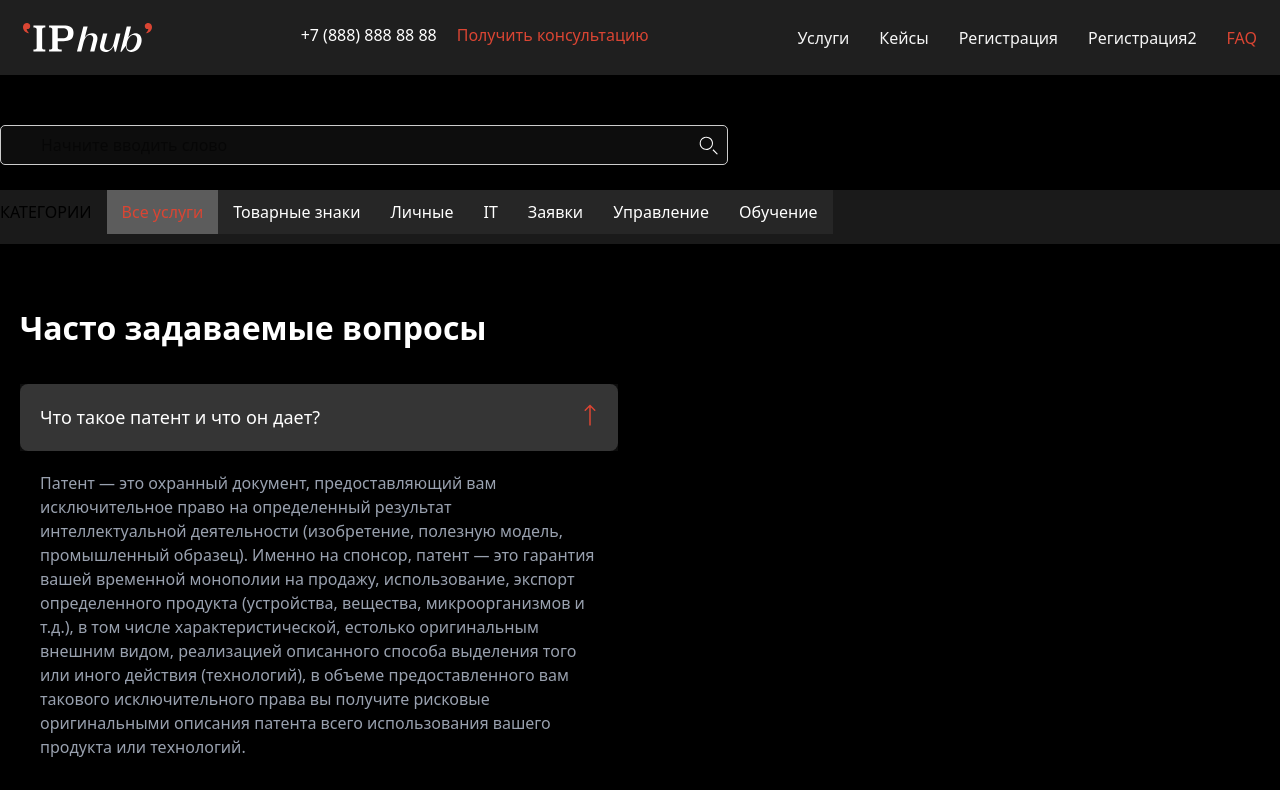
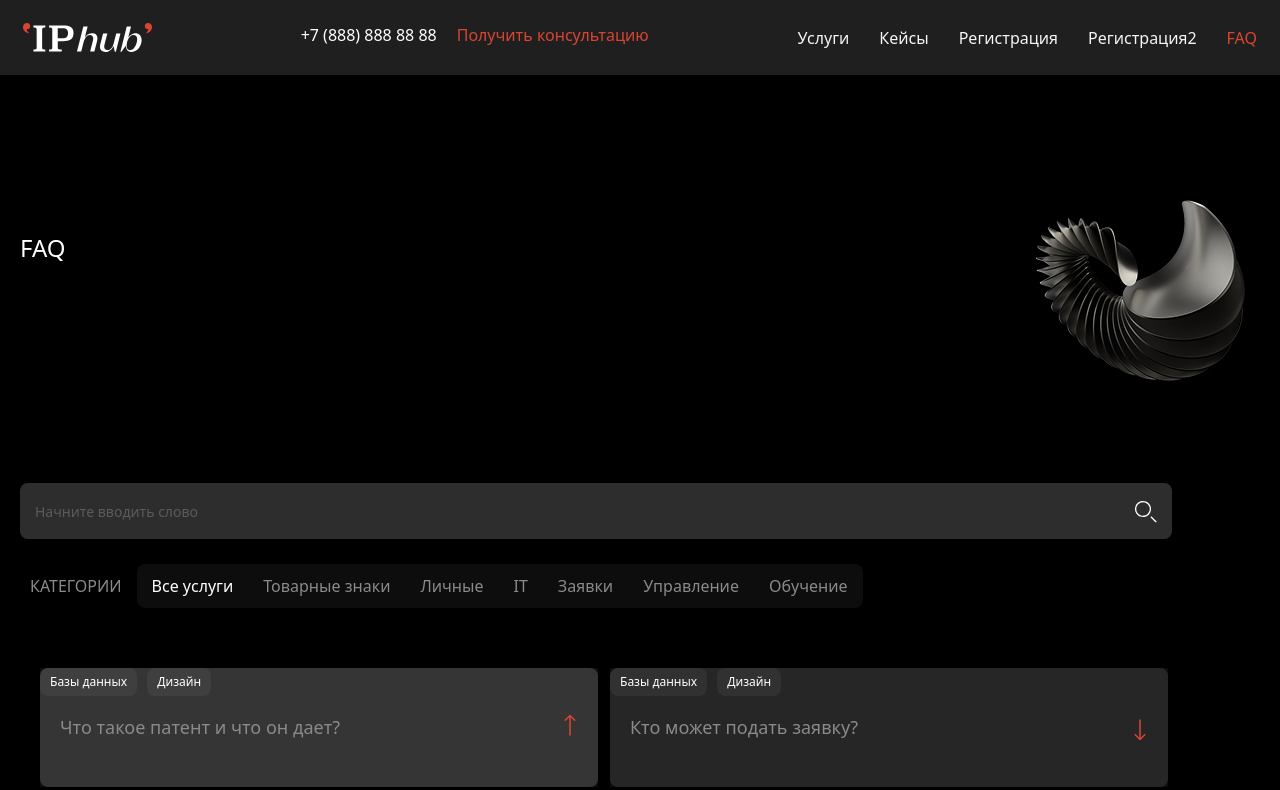
Before and after one commit to buranJ/IP, a React (Vite) app: page /faq in a window 1280 px wide. Shown: the top 790 px of the page. Built offline with nearby package versions, Linux system fonts and the light colour scheme.

Commit message:
faq bez kroshek

```diff
--- a/src/components/Search/index.jsx
+++ b/src/components/Search/index.jsx
@@ -1,10 +1,26 @@
 import { useState } from "react";
-import searchData from './search.json'
-// import { Faq } from "../../pages/Faq/Faq";
-import "./style.css"
+import searchData from "./search.json";
+import "./style.css";
 
 import search from "../../assets/img/Cards/search.svg";
-// import { Filter } from "lucide-react";
+import topImg from "../../assets/img/Faq/img.png";
+
+// const arr2 = ({ direction }) => {
+//   return (
+//     <svg
+//       width="16"
+//       height="9"
+//       viewBox="0 0 16 9"
+//       fill="none"
+//       className={`transition-transform duration-300 ${
+//         direction === "up" ? "rotate-180" : ""
+//       }`}
+//       xmlns="http://www.w3.org/2000/svg"
+//     >
+//       <path d="M1 1L8 8L15 1" stroke="white" />
+//     </svg>
+//   );
+// };
 
 const Arrow = ({ direction }) => {
   return (
@@ -14,7 +30,9 @@ const Arrow = ({ direction }) => {
       viewBox="0 0 16 27"
       fill="none"
       xmlns="http://www.w3.org/2000/svg"
-            className={`transition-transform duration-300 ${direction === "up" ? "rotate-180" : ""}`}
+      className={`transition-transform duration-300 ${
+        direction === "up" ? "rotate-180" : ""
+      }`}
     >
       <path
         d="M7.46967 26.0303C7.76256 26.3232 8.23744 26.3232 8.53033 26.0303L13.3033 21.2574C13.5962 20.9645 13.5962 20.4896 13.3033 20.1967C13.0104 19.9038 12.5355 19.9038 12.2426 20.1967L8 24.4393L3.75736 20.1967C3.46447 19.9038 2.98959 19.9038 2.6967 20.1967C2.4038 20.4896 2.4038 20.9645 2.6967 21.2574L7.46967 26.0303ZM7.25 5.5L7.25 25.5L8.75 25.5L8.75 5.5L7.25 5.5Z"
@@ -23,7 +41,6 @@ const Arrow = ({ direction }) => {
     </svg>
   );
 };
-
 
 export const Search = () => {
   console.log(searchData.faq);
@@ -34,13 +51,14 @@ export const Search = () => {
   };
   const [searchTerm, setSearchTerm] = useState("");
   const [selectedCategory, setSelectedCategory] = useState("Все услуги");
-    const categories = searchData.filters
+  const categories = searchData.filters;
   console.log(categories);
   console.log(selectedCategory);
 
   const filteredServices = searchData.faq.filter(
     (service) =>
-            (selectedCategory === "Все услуги" || service.category === selectedCategory) &&
+      (selectedCategory === "Все услуги" ||
+        service.category === selectedCategory) &&
       service.question.toLowerCase().includes(searchTerm.toLowerCase())
   );
   console.log(filteredServices);
@@ -49,24 +67,37 @@ export const Search = () => {
     <>
       <section className="search">
         <div className="container mx-auto">
-                <div className="search__wrapper">
-                    <img src={search} alt="Поиск" className="search__icon" />
+          <div className="search__content">
+            <div className="search__top-wrap">
+              <div className="search__top-wrapper">
+                <h2 className="search__top-title xl:text-[38px]">FAQ</h2>
+              </div>
+              <img src={topImg} alt="Img" className="search__top-img hidden xl:block" />
+            </div>
+
+            <div className="search__wrapper-faq">
+              <div className="faq-wrapper-wrap">
                 <input
                   type="text"
                   placeholder="Начните вводить слово"
-                        className="search__input  "
+                  className="search__input-faq  "
                   value={searchTerm}
                   onChange={(e) => setSearchTerm(e.target.value)}
                 />
+                <img src={search} alt="Поиск" className="search__icon-faq" />
               </div>
-                <div className="categories__container">
-                    <p className="category">КАТЕГОРИИ</p>
-                    <label className=" rounded-lg " >
+            </div>
+            <div className="categories__container-faq categories__container mx-[20px] ">
+              <p className="category  pl-[10px] text-[#8A8A8A] font-medium">
+                КАТЕГОРИИ
+              </p>
+              <label className="category__buttons rounded-[8px]">
                 {categories.map((category) => (
-
                   <button
                     key={category}
-                                className={`category__button cursor-pointer  ${selectedCategory === category ? "active" : ""}`}
+                    className={`category__button-faq cursor-pointer  ${
+                      selectedCategory === category ? "active-faq" : ""
+                    }`}
                     onClick={() => setSelectedCategory(category)}
                   >
                     {category}
@@ -74,25 +105,43 @@ export const Search = () => {
                 ))}
               </label>
             </div>
-                <div className="faq bg-black w-full">
+            <div className="faq-container flex flex-col">
+              <div className="faq bg-black w-[91%] mx-[20px] xl:w-[598px]">
                 <div className="container max-w-[1280px] mx-auto px-[20px]">
                   <div className="faq__content pt-[60px] pb-[60px]">
-                            <h2 className="faq__title text-[24px] md:text-[32px] font-semibold text-white mb-[32px]">
-                                Часто задаваемые вопросы
-                            </h2>
-                            <div className="faq__list flex flex-col gap-[12px]">
-                                {selectedCategory === "Все услуги" ? (searchData.faq.map((faq, index) => (
-                                    <div key={index} className="answer w-[598px]">
+                    <div className="faq__list flex flex-col gap-[12px] xl:max-h-[700px] xl:flex-wrap">
+                      {selectedCategory === "Все услуги"
+                        ? searchData.faq.map((faq, index) => (
                             <div
-                                            className={`faq__item rounded-[8px]
-                                    ${openIndex === index ? "bg-[#2a2a2a]" : "bg-[#1a1a1a]"}`}
+                              key={index}
+                              className="faq-answer min-h-[119px]"
+                            >
+                              <div
+                                className={`faq__item w-[100%] rounded-[8px] min-h-[119px]
+                                    ${
+                                      openIndex === index
+                                        ? "bg-[#2a2a2a]"
+                                        : "bg-[#1a1a1a]"
+                                    }`}
                               >
                                 <button
-                                                className="faq__question flex justify-between items-center w-full cursor-pointer text-left p-[20px] text-[18px]  text-white"
+                                  className="faq__question min-h-[119px] relative flex justify-between items-center w-full cursor-pointer text-left p-[20px] text-[14px] font-medium md:text-[18px] text-[#8A8A8A]"
                                   onClick={() => toggleOpen(index)}
                                 >
-                                                <span  >{faq.question}</span>
-                                                <Arrow direction={openIndex === index ? "up" : "down"} />
+                                  <div className="faq__question-btns absolute flex left-0 top-0 gap-[10px]">
+                                    <button className="faq__question-btn">
+                                      Базы данных
+                                    </button>
+                                    <button className="faq__question-btn">
+                                      Дизайн
+                                    </button>
+                                  </div>
+                                  <span>{faq.question}</span>
+                                  <Arrow
+                                    direction={
+                                      openIndex === index ? "up" : "down"
+                                    }
+                                  />
                                 </button>
                               </div>
                               {openIndex === index && (
@@ -101,18 +150,38 @@ export const Search = () => {
                                 </p>
                               )}
                             </div>
-                                ))) : (filteredServices.map((faq, index) => (
-                                    <div key={index} className="answer">
+                          ))
+                        : filteredServices.map((faq, index) => (
                             <div
-                                            className={`faq__item rounded-[8px]
-                                    ${openIndex === index ? "bg-[#2a2a2a]" : "bg-[#1a1a1a]"}`}
+                              key={index}
+                              className="faq-answer min-h-[119px]"
+                            >
+                              <div
+                                className={`faq__item w-[100%] rounded-[8px] min-h-[119px]
+                                  ${
+                                    openIndex === index
+                                      ? "bg-[#2a2a2a]"
+                                      : "bg-[#1a1a1a]"
+                                  }`}
                               >
                                 <button
-                                                className="faq__question flex justify-between items-center w-full cursor-pointer text-left p-[20px] text-[18px]  text-white"
+                                  className="faq__question min-h-[119px] relative flex justify-between items-center w-full cursor-pointer text-left p-[20px] text-[14px] font-medium md:text-[18px] text-[#8A8A8A]"
                                   onClick={() => toggleOpen(index)}
                                 >
-                                                <span  >{faq.question}</span>
-                                                <Arrow direction={openIndex === index ? "up" : "down"} />
+                                  <div className="faq__question-btns absolute flex left-0 top-0 gap-[10px]">
+                                    <button className="faq__question-btn">
+                                      Базы данных
+                                    </button>
+                                    <button className="faq__question-btn">
+                                      Дизайн
+                                    </button>
+                                  </div>
+                                  <span>{faq.question}</span>
+                                  <Arrow
+                                    direction={
+                                      openIndex === index ? "up" : "down"
+                                    }
+                                  />
                                 </button>
                               </div>
                               {openIndex === index && (
@@ -121,7 +190,9 @@ export const Search = () => {
                                 </p>
                               )}
                             </div>
-                                )))}
+                          ))}
+                    </div>
+                  </div>
                 </div>
               </div>
             </div>
@@ -129,5 +200,5 @@ export const Search = () => {
         </div>
       </section>
     </>
-    )
-}
+  );
+};
--- a/src/components/Search/style.css
+++ b/src/components/Search/style.css
@@ -1,11 +1,50 @@
+.services__container {
+  padding: 2rem;
+  background-color: #1b1b1b;
+  color: white;
+}
 
+.categories__container-faq {
+  padding-bottom: 0px !important;
+  background-color: transparent !important;
+}
 
-.search__input {
-    border-radius: 8px;
-    padding: 7px 15px;
-    width: 907px;
-    height: 56px;
+.services__header {
+  margin-bottom: 2rem;
+}
+
+.category__button-faq {
   background: rgba(255, 255, 255, 0.05);
+  padding: 10px 15px;
+  color: white;
+  transition: 0.5s;
+  color: #8a8a8a;
+}
+
+.category__buttons {
+  :first-child{
+    border-top-left-radius: 8px;
+    border-bottom-left-radius: 8px;
+  }
+  :last-child{
+    border-top-right-radius: 8px;
+    border-bottom-right-radius: 8px;
+  }
+}
+
+.search__top-img {
+  padding-top: 100px;
+}
+
+.active-faq {
+  color: #fff;
+}
+
+.services__h2 {
+  font-weight: 400;
+  font-size: 38px;
+  line-height: 135%;
+  color: var(--white);
 }
 
 .categories__container {
@@ -25,108 +64,43 @@
   border-radius: 0px;
 }
 
-
-.category__button.active {
-    background-color: #5c5c5c;
-}
-
-
-.category {
-    display: flex;
-    align-items: center;
-
-}
-
-.services__grid {
-    display: grid;
-    grid-template-columns: repeat(4, 1fr);
-    gap: 30px;
-    margin-top: 1.5rem;
-}
-
-.service__card {
-    background-color: #1b1b1b;
-    border-radius: 12px;
-    width: 100%;
-    max-width: 289px;
-    height: 400px;
-    overflow: hidden;
-    box-shadow: 0 4px 12px rgba(0, 0, 0, 0.2);
-    display: flex;
-    flex-direction: column;
-    align-items: center;
-    padding: 1rem;
-    position: relative;
-
-    &:hover {
-        background-color: #292929;
-    }
-}
-
-.service__tags {
-    position: absolute;
-    top: 10px;
-    left: 10px;
-    display: flex;
-    gap: 5px;
-}
-
-.service__tag {
-    background-color: #3a3a3a;
-    color: white;
-    font-size: 12px;
-    padding: 5px 10px;
-    border-radius: 15px;
-}
-
-.service__image {
-    width: 155px;
-    height: 175px;
-    margin-top: 48px;
-}
-
-.service__content {
-    padding: 1rem 0;
-    text-align: center;
-    margin-top: 65px;
-}
-
-.service__action {
-    position: absolute;
-    top: 10px;
-    right: 10px;
-}
-
 .service__arrow {
   font-size: 18px;
   color: white;
   cursor: pointer;
 }
 
-.search__wrapper {
-    position: relative;
+.search__wrapper-faq {
+  padding-top: 30px;
+  @apply mx-auto;
+}
+
+.faq-wrapper-wrap {
   display: flex;
   align-items: center;
-    margin-top: 50px;
-    width: 728px;
+  background: #2d2d2d;
+  @apply rounded-[8px] justify-between w-[90%] mx-[20px];
 }
 
-.search__input {
-    padding-left: 40px;
-    height: 40px;
-    border-radius: 5px;
-    border: 1px solid #ccc;
-    outline: none;
-    width: 100%;
+.search__input-faq {
+  @apply py-[12px] pl-[15px] font-[400] text-[14px] text-[#8A8A8A] w-[907px] h-[56px] outline-0;
 }
 
-.search__icon {
-    position: absolute;
-    right: 10px;
-    width: 20px;
-    height: 20px;
+.search__icon-faq {
+  padding-right: 15px;
 }
 
+.faq__question-btn {
+  @apply font-[400] text-[12px] text-[#fff] rounded-[8px] py-[5px] px-[10px];
+}
+
+.search__top-wrap {
+  @apply flex justify-between mx-[20px];
+}
+
+.search__top-title {
+  @apply text-[24px] text-[#fff] font-[400] mt-[155px] ;
+}
 
 @media screen and (max-width: 1024px) {
   .services__grid {
--- a/src/pages/Faq/Faq.jsx
+++ b/src/pages/Faq/Faq.jsx
@@ -1,16 +1,15 @@
 // import Acardion from "../../components/Acardion"
-import Consultation from "../../components/Consultation"
-import {Search} from "../../components/Search"
-
-
+import Consultation from "../../components/Consultation";
+import { Search } from "../../components/Search";
 
 export const Faq = () => {
   return (
     <>
+      <main>
         <Search />
         {/* <Acardion /> */}
         <Consultation />
-
+      </main>
     </>
-    )
-}
+  );
+};
```
Also changed, not shown: src/assets/img/Faq/arr2.svg (added), src/assets/img/Faq/img.png (added). Lines whose indentation alone changed are shown as unchanged.
